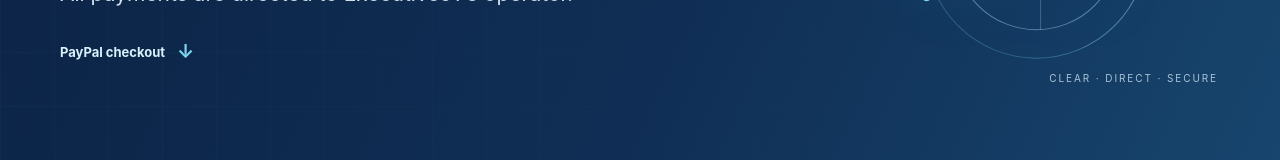
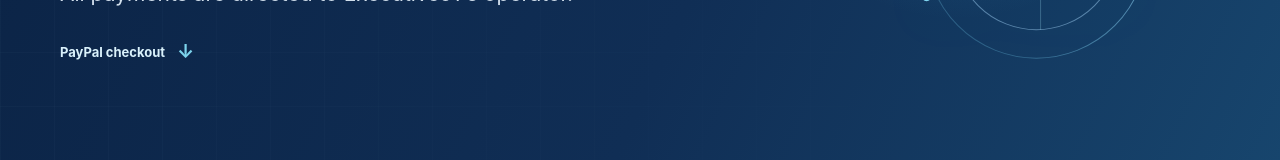
Before and after one commit to wowo515151/executive51-biz-resume-site, a plain HTML site: page site/payments.html in a window 1280 px wide. Shown: the part 350-510 px from the top of the page. Drawn offline with Linux system fonts and the light colour scheme; a script that the page names is missing.

Commit message:
Remove faint background captions

```diff
--- a/site/payments.html
+++ b/site/payments.html
@@ -54,7 +54,6 @@
             <circle cx="273" cy="82" r="6" fill="#d5f1ff"/>
             <circle cx="273" cy="196" r="3" fill="#80d5ef"/>
           </svg>
-          <span class="art-caption">Clear · Direct · Secure</span>
         </div>
       </div>
       <div class="hero-bottom-line" aria-hidden="true"></div>
```
